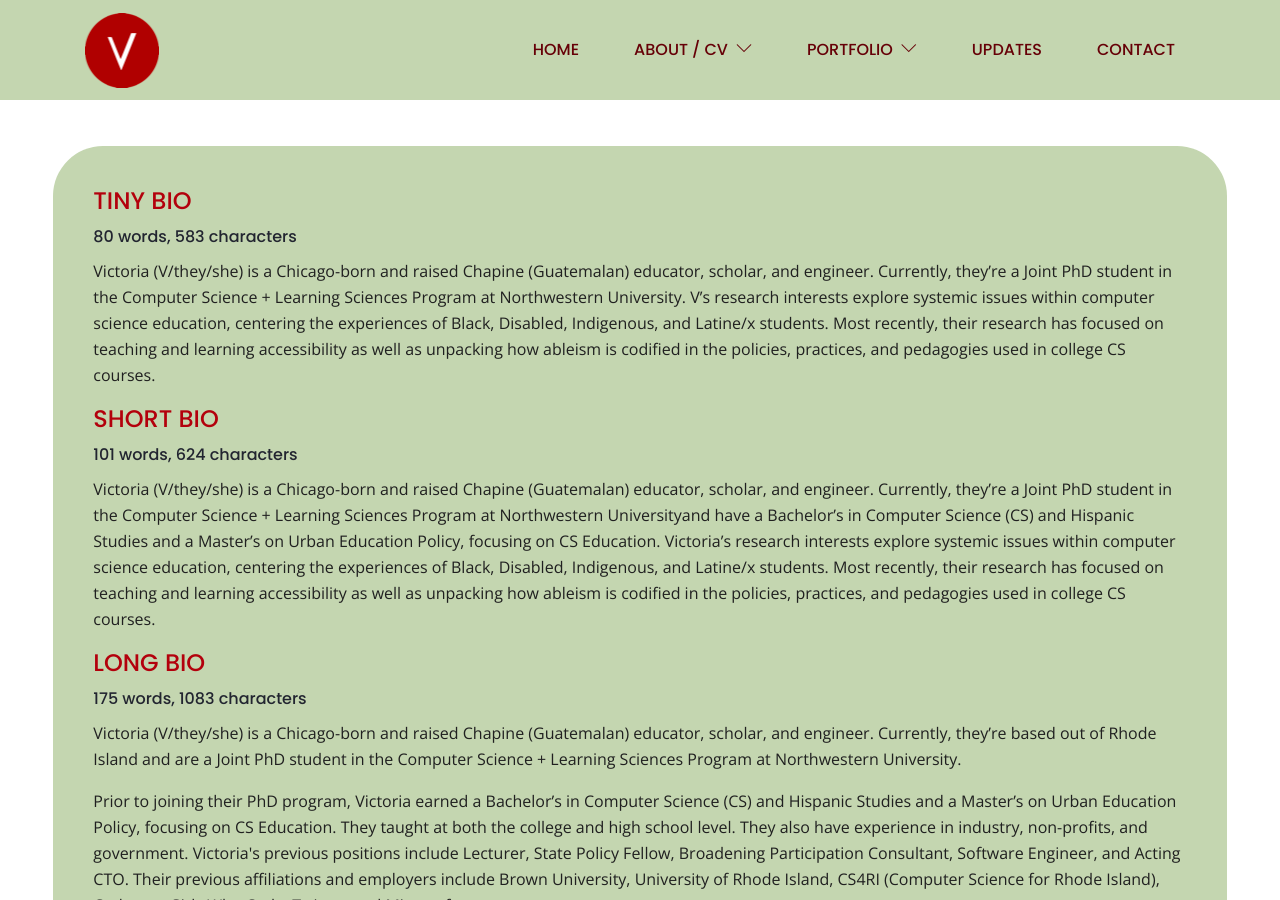
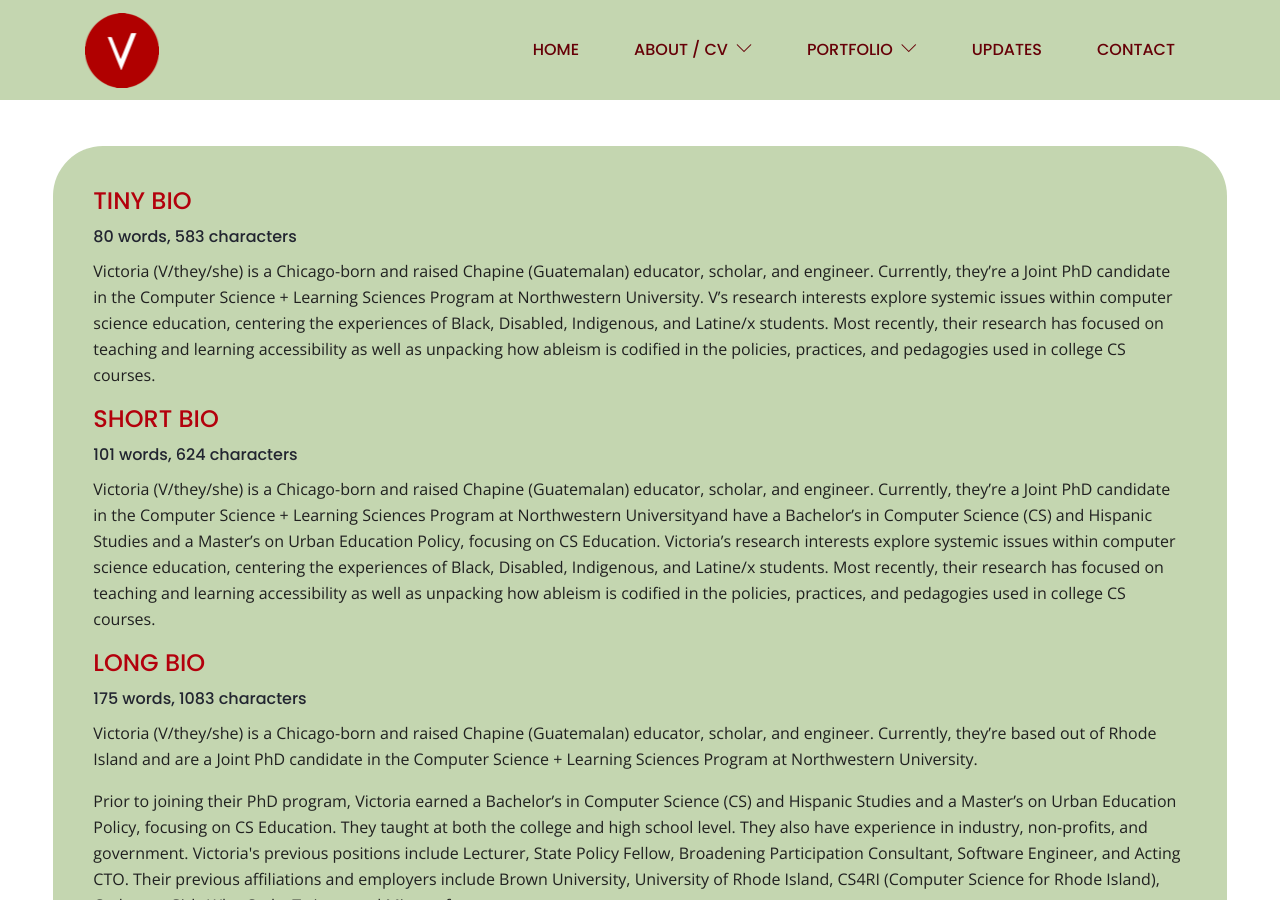
Before and after one commit to vickiebananas/vickiebananas.github.io, a Jekyll site: the page built from about.html, in a window 1280 px wide and 900 px high, scrolled down 1541 px. Built offline with Jekyll 4.4.1, drawn with Linux system fonts in a browser that asks for light colours; some of the changed text lies outside the part shown.

Commit message:
change std to cand

```diff
--- a/about.html
+++ b/about.html
@@ -50,7 +50,7 @@ description: "Unpacking ableism in computer science education."
         </h2>
           <p>Hello there! My name is Victoria, I use they/them and she/her pronouns, and I’m an educator, scholar, and engineer. I’m passionate about accessibility, CS education, and social justice.</p>
 
-          <p>I’m a proud Chapine (Guatemalan) born and raised in Chicago, now calling Rhode Island home. I’m currently a PhD student in the <a href="http://csls.sesp.northwestern.edu">Computer Science + Learning Sciences Program</a> at <a href="http://northwestern.edu">Northwestern U</a>. I am a proud <a href="https://www.brown.edu">Brunonian</a> with a <a href="https://education.brown.edu/academics/graduate/urban-education-policy-am">Master’s in Urban Education Policy</a> with a focus on Computer Science Education, as well as a Bachelor’s in <a href="http://cs.brown.edu">Computer Science</a> and <a href="https://www.brown.edu/academics/hispanic-studies/">Hispanic Studies</a>. </p>
+          <p>I’m a proud Chapine (Guatemalan) born and raised in Chicago, now calling Rhode Island home. I’m currently a PhD candidate in the <a href="http://csls.sesp.northwestern.edu">Computer Science + Learning Sciences Program</a> at <a href="http://northwestern.edu">Northwestern U</a>. I am a proud <a href="https://www.brown.edu">Brunonian</a> with a <a href="https://education.brown.edu/academics/graduate/urban-education-policy-am">Master’s in Urban Education Policy</a> with a focus on Computer Science Education, as well as a Bachelor’s in <a href="http://cs.brown.edu">Computer Science</a> and <a href="https://www.brown.edu/academics/hispanic-studies/">Hispanic Studies</a>. </p>
 
           <p>I am also a proud <a href="https://www.questbridge.org/scholars">QuestBridge Scholar</a>, <a href="http://technolochicas.org">Technolochica</a>, and a member of <a href="http://www.aspirations.org">NCWIT Aspirations</a>, among others. Outside of computer science and teaching, I enjoy reading, writing (poetry and short stories), and watching anything that’s suspense, thriller, or comedy.</p>
       </div>
@@ -89,14 +89,14 @@ description: "Unpacking ableism in computer science education."
           Tiny Bio
         </h2>
         <p class="h6">80 words, 583 characters</p>
-        <p class="text-black">Victoria (V/they/she) is a Chicago-born and raised Chapine (Guatemalan) educator, scholar, and engineer. Currently, they’re a Joint PhD student in the Computer Science + Learning Sciences Program at Northwestern University. V’s research interests explore systemic issues within computer science education, centering the experiences of Black, Disabled, Indigenous, and Latine/x students. Most recently, their research has focused on teaching and learning accessibility as well as unpacking how ableism is codified in the policies, practices, and pedagogies used in college CS courses.</p>
+        <p class="text-black">Victoria (V/they/she) is a Chicago-born and raised Chapine (Guatemalan) educator, scholar, and engineer. Currently, they’re a Joint PhD candidate in the Computer Science + Learning Sciences Program at Northwestern University. V’s research interests explore systemic issues within computer science education, centering the experiences of Black, Disabled, Indigenous, and Latine/x students. Most recently, their research has focused on teaching and learning accessibility as well as unpacking how ableism is codified in the policies, practices, and pedagogies used in college CS courses.</p>
       </div>
       <div class="col-lg-12">
         <h2 class="h4 text-color text-uppercase">
           Short Bio
         </h2>
         <p class="h6">101 words, 624 characters</p>
-        <p class="text-black">Victoria (V/they/she) is a Chicago-born and raised Chapine (Guatemalan) educator, scholar, and engineer. Currently, they’re a Joint PhD student in the Computer Science + Learning Sciences Program at Northwestern Universityand have a Bachelor’s in Computer Science (CS) and Hispanic Studies and a Master’s on Urban Education Policy, focusing on CS Education. Victoria’s research interests explore systemic issues within computer science education, centering the experiences of Black, Disabled, Indigenous, and Latine/x students. Most recently, their research has focused on teaching and learning accessibility as well as unpacking how ableism is codified in the policies, practices, and pedagogies used in college CS courses.</p>
+        <p class="text-black">Victoria (V/they/she) is a Chicago-born and raised Chapine (Guatemalan) educator, scholar, and engineer. Currently, they’re a Joint PhD candidate in the Computer Science + Learning Sciences Program at Northwestern Universityand have a Bachelor’s in Computer Science (CS) and Hispanic Studies and a Master’s on Urban Education Policy, focusing on CS Education. Victoria’s research interests explore systemic issues within computer science education, centering the experiences of Black, Disabled, Indigenous, and Latine/x students. Most recently, their research has focused on teaching and learning accessibility as well as unpacking how ableism is codified in the policies, practices, and pedagogies used in college CS courses.</p>
       </div>
     </div>
     <div class="row">
@@ -105,7 +105,7 @@ description: "Unpacking ableism in computer science education."
           Long Bio
         </h2>
         <p class="h6">175 words, 1083 characters</p>
-        <p class="text-black">Victoria (V/they/she) is a Chicago-born and raised Chapine (Guatemalan) educator, scholar, and engineer. Currently, they’re based out of Rhode Island and are a Joint PhD student in the Computer Science + Learning Sciences Program at Northwestern University.</p>
+        <p class="text-black">Victoria (V/they/she) is a Chicago-born and raised Chapine (Guatemalan) educator, scholar, and engineer. Currently, they’re based out of Rhode Island and are a Joint PhD candidate in the Computer Science + Learning Sciences Program at Northwestern University.</p>
 
         <p class="text-black">Prior to joining their PhD program, Victoria earned a Bachelor’s in Computer Science (CS) and Hispanic Studies and a Master’s on Urban Education Policy, focusing on CS Education. They taught at both the college and high school level. They also have experience in industry, non-profits, and government. Victoria's previous positions include Lecturer, State Policy Fellow, Broadening Participation Consultant, Software Engineer, and Acting CTO. Their previous affiliations and employers include Brown University, University of Rhode Island, CS4RI (Computer Science for Rhode Island), Code.org, Girls Who Code, Twitter, and Microsoft.</p>
 
```
